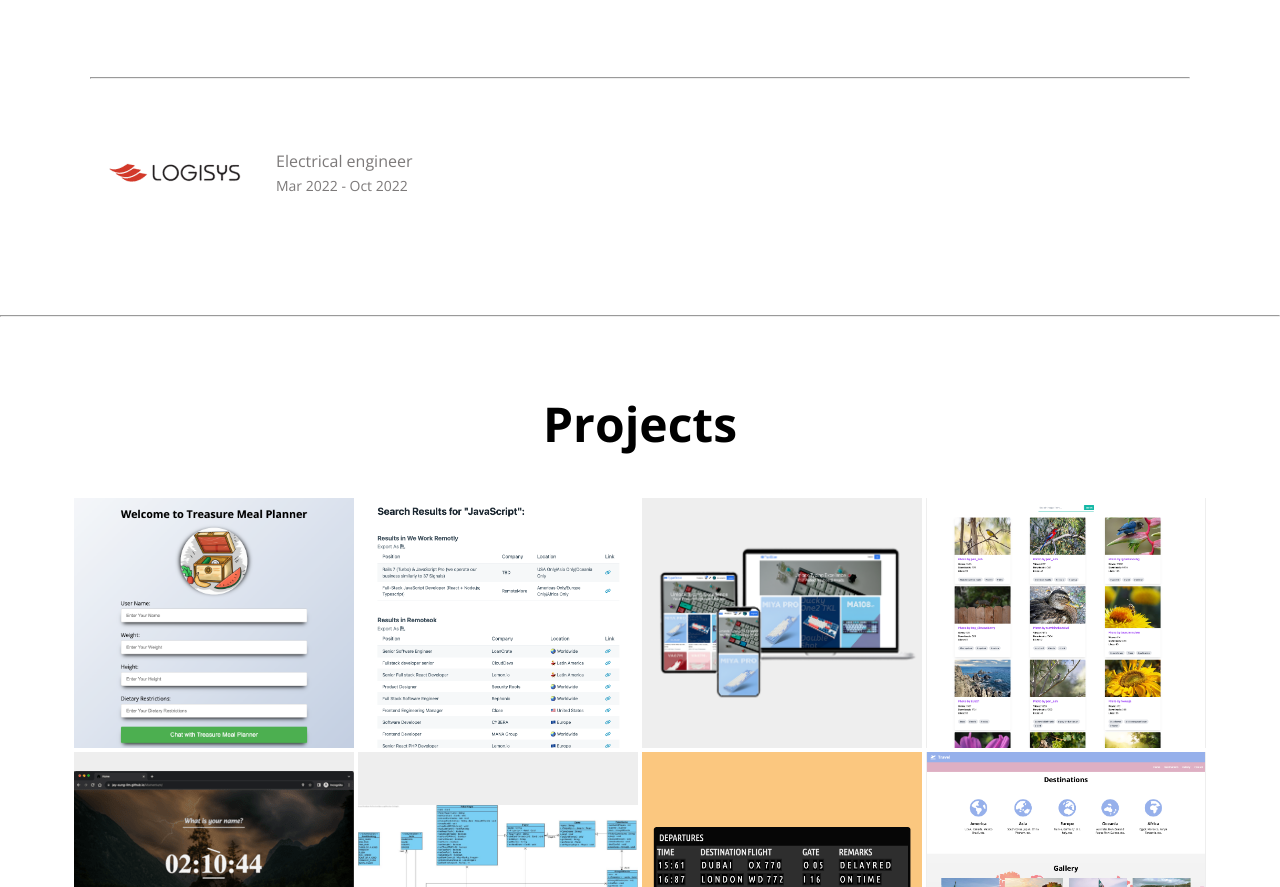
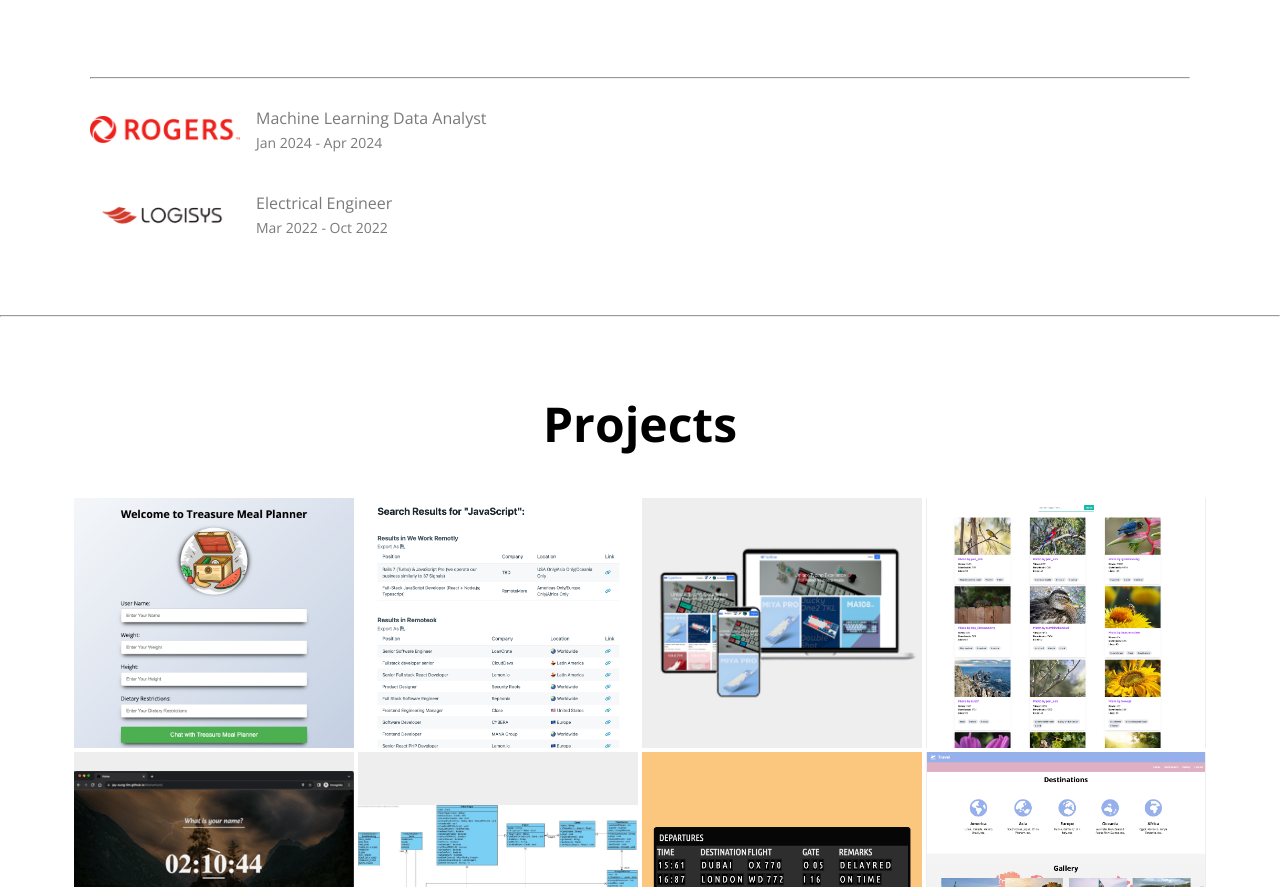
Before and after one commit to limjaes/portfolio, a plain HTML site: page index.html in a window 1280 px wide. Shown: the part 1442-2329 px from the top of the page. Drawn offline with nearby package versions, Linux system fonts and the light colour scheme.

Commit message:
Add Rogers logo img and job desc

```diff
--- a/index.html
+++ b/index.html
@@ -93,9 +93,17 @@
       <hr />
       <div class="about__jobs">
         <div class="job">
-          <img src="imgs/jobs/logisys-logo.png" alt="logisys" class="job__logo" />
+          <img src="imgs/jobs/Rogers_logo.png" alt="logisys" class="job__logo"/>
           <div class="job__description">
-            <p class="job__name">Electrical engineer</p>
+            <p class="job__name">Machine Learning Data Analyst</p>
+            <p class="job__period">Jan 2024 - Apr 2024</p>
+          </div>
+        </div>
+
+        <div class="job">
+          <img src="imgs/jobs/logisys_logo.png" alt="logisys" class="job__logo"/>
+          <div class="job__description">
+            <p class="job__name">Electrical Engineer</p>
             <p class="job__period">Mar 2022 - Oct 2022</p>
           </div>
         </div>
--- a/style.css
+++ b/style.css
@@ -245,6 +245,10 @@ p {
 .job {
   display: flex;
   align-items: center;
+}
+
+.job__logo {
+  width: 150px;
 }
 
 .job__description {
```
Also changed, not shown: imgs/jobs/Rogers_logo.png (added), imgs/jobs/logisys-logo.png (deleted), imgs/jobs/logisys_logo.png (added), imgs/jobs/radical_ai_logo.png (added), 1 other file.
